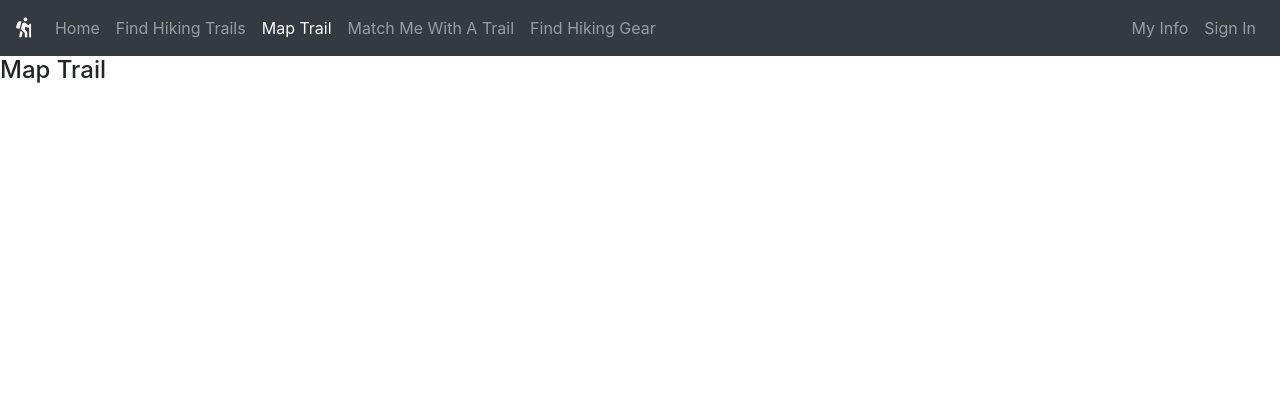
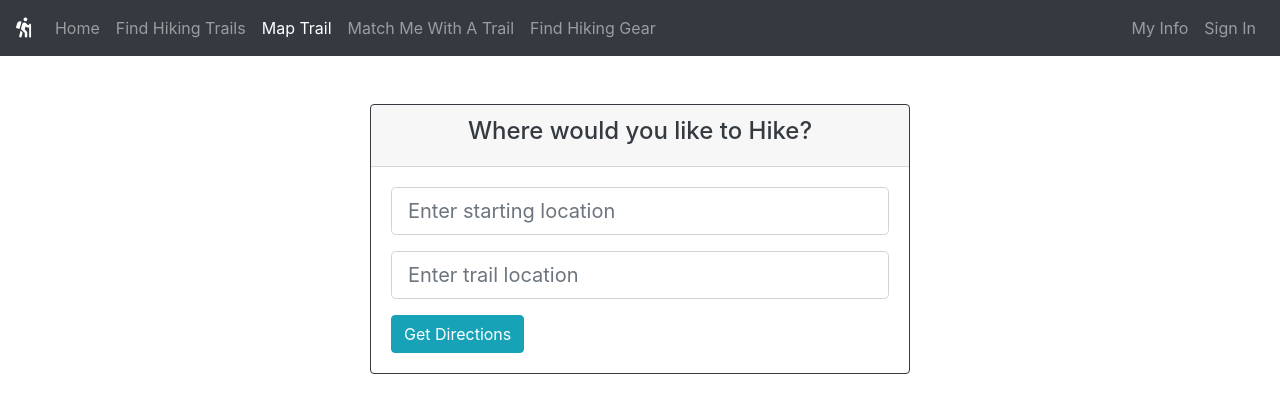
Before and after one commit to Harmony222/CS361_Kitty_Kontingent, a Flask app: page /map_trail in a window 1280 px wide. Shown: the top 413 px of the page. Run offline with Flask 2, Linux system fonts and the light colour scheme; some libraries are stand-ins or nearby versions.

Commit message:
UI for map_trail

```diff
--- a/app.py
+++ b/app.py
@@ -124,5 +124,5 @@ def signin():
 
 
 
-#if __name__ == '__main__':
-#    app.run(debug=True)
+if __name__ == '__main__':
+   app.run(debug=True)
--- a/templates/map_trail.html
+++ b/templates/map_trail.html
@@ -1,4 +1,30 @@
-{% extends "layout.html" %}
-{% block content %}
-    <h4>Map Trail</h4>
+{% extends "layout.html" %} {% block content %}
+
+<div class="container pt-5">
+    <div class="row">
+        <div class="col-sm-3">
+        </div>
+        <div class="col-sm-6">
+            <div class="card bg-ligth text-dark border-dark">
+                <div class="card-header text-center">
+                    <h4>
+                        Where would you like to Hike?
+                    </h4>
+                </div>
+                <form id="map_trail" action="/map_trail" method="POST" class="text-left card-body">
+                    <div class="form-group">
+                        <input class="form-control form-control-lg" type="text" id="start-loc" placeholder="Enter starting location">
+                    </div>
+                    <div class="form-group">
+                        <input class="form-control form-control-lg" type="text" id="trail-loc" placeholder="Enter trail location">
+                    </div>
+                    <button type="submit" class="btn btn-info">Get Directions</button>
+                </form>
+            </div>
+        </div>
+    </div>
+</div>
+
+
+
 {% endblock content %}
```
Also changed, not shown: map_list.py (added).
